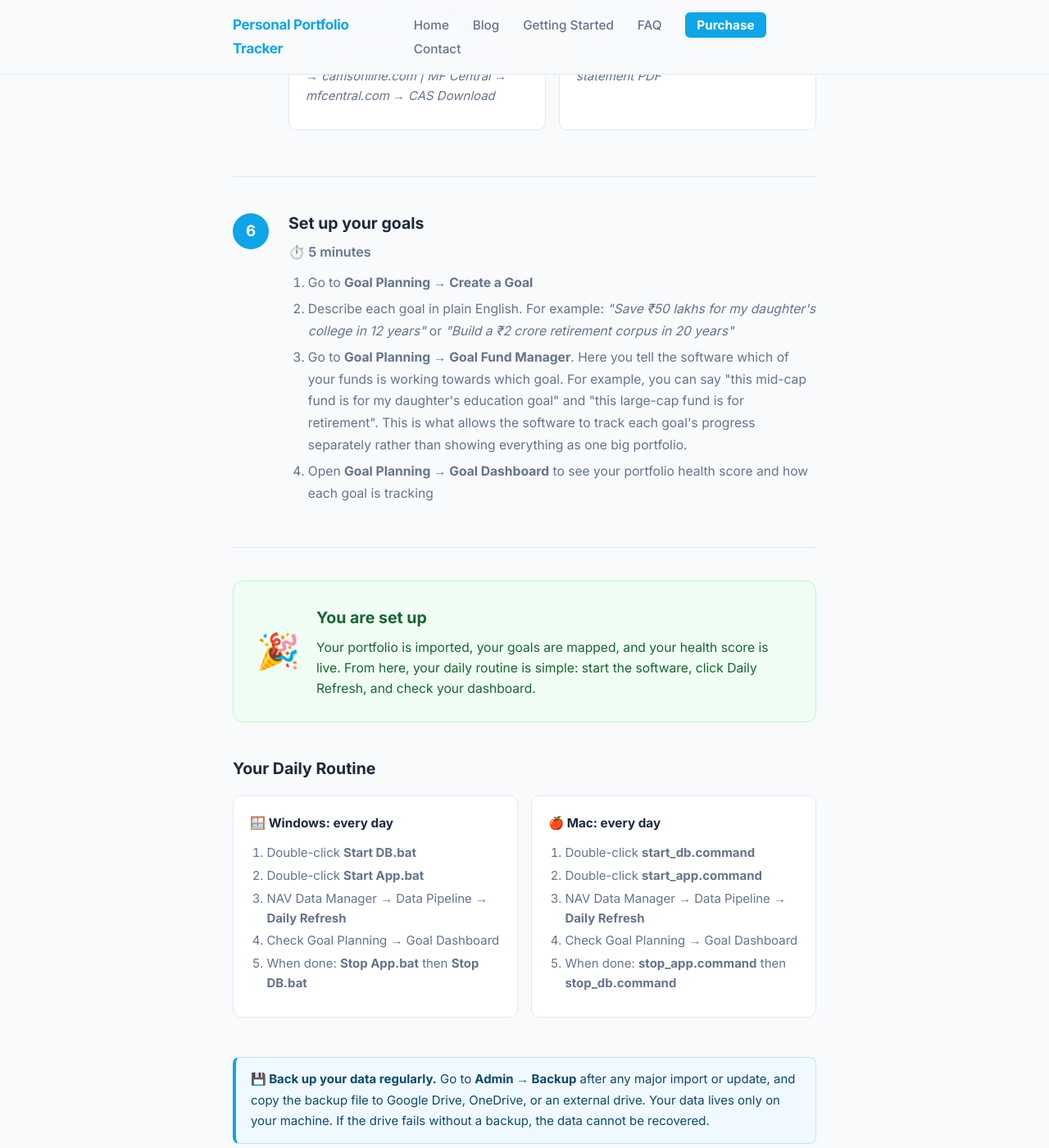
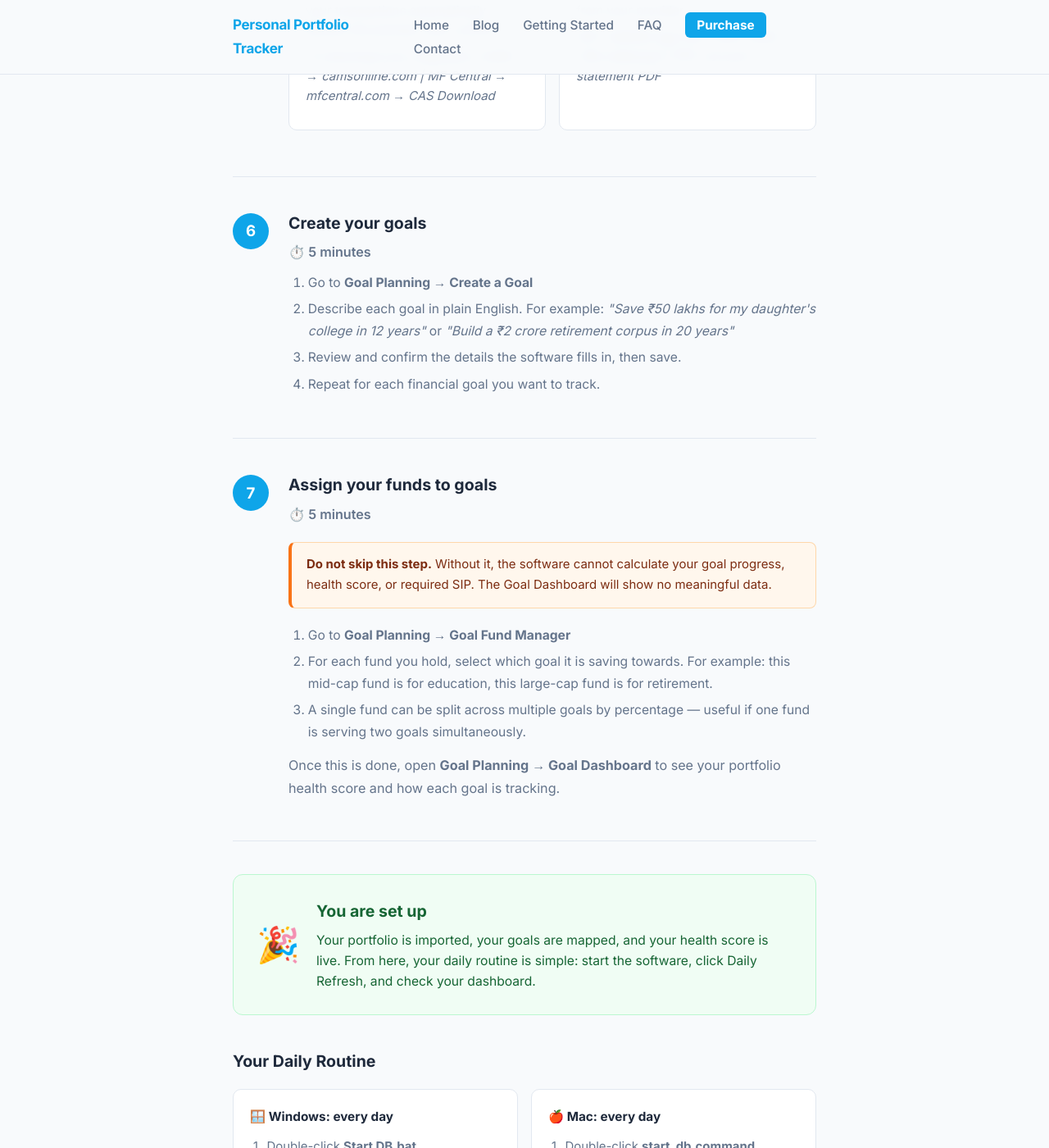
Before and after one commit to srikrishna2024/portfolio-tracker-blog, a Jekyll site: the page built from getting-started/index.html, in a window 1280 px wide and 1400 px high, scrolled down 3655 px. Shown: the whole window at 82% size. Built offline with Jekyll 4.4.1, drawn with Linux system fonts in a browser that asks for light colours.

Commit message:
split goals into step 6 (create) and step 7 (assign funds) with warning

```diff
--- a/getting-started/index.html
+++ b/getting-started/index.html
@@ -182,14 +182,32 @@ title: Getting Started
   <div class="gs-step-block">
     <div class="gs-step-num">6</div>
     <div class="gs-step-content">
-      <h2>Set up your goals</h2>
+      <h2>Create your goals</h2>
       <p class="gs-step-time">⏱️ 5 minutes</p>
       <ol>
         <li>Go to <strong>Goal Planning → Create a Goal</strong></li>
         <li>Describe each goal in plain English. For example: <em>"Save ₹50 lakhs for my daughter's college in 12 years"</em> or <em>"Build a ₹2 crore retirement corpus in 20 years"</em></li>
-        <li>Go to <strong>Goal Planning → Goal Fund Manager</strong>. Here you tell the software which of your funds is working towards which goal. For example, you can say "this mid-cap fund is for my daughter's education goal" and "this large-cap fund is for retirement". This is what allows the software to track each goal's progress separately rather than showing everything as one big portfolio.</li>
-        <li>Open <strong>Goal Planning → Goal Dashboard</strong> to see your portfolio health score and how each goal is tracking</li>
+        <li>Review and confirm the details the software fills in, then save.</li>
+        <li>Repeat for each financial goal you want to track.</li>
       </ol>
+    </div>
+  </div>
+
+  <!-- Step 7 — critical -->
+  <div class="gs-step-block">
+    <div class="gs-step-num">7</div>
+    <div class="gs-step-content">
+      <h2>Assign your funds to goals</h2>
+      <p class="gs-step-time">⏱️ 5 minutes</p>
+      <div class="gs-note warning">
+        <strong>Do not skip this step.</strong> Without it, the software cannot calculate your goal progress, health score, or required SIP. The Goal Dashboard will show no meaningful data.
+      </div>
+      <ol>
+        <li>Go to <strong>Goal Planning → Goal Fund Manager</strong></li>
+        <li>For each fund you hold, select which goal it is saving towards. For example: this mid-cap fund is for education, this large-cap fund is for retirement.</li>
+        <li>A single fund can be split across multiple goals by percentage — useful if one fund is serving two goals simultaneously.</li>
+      </ol>
+      <p>Once this is done, open <strong>Goal Planning → Goal Dashboard</strong> to see your portfolio health score and how each goal is tracking.</p>
     </div>
   </div>
 
```
